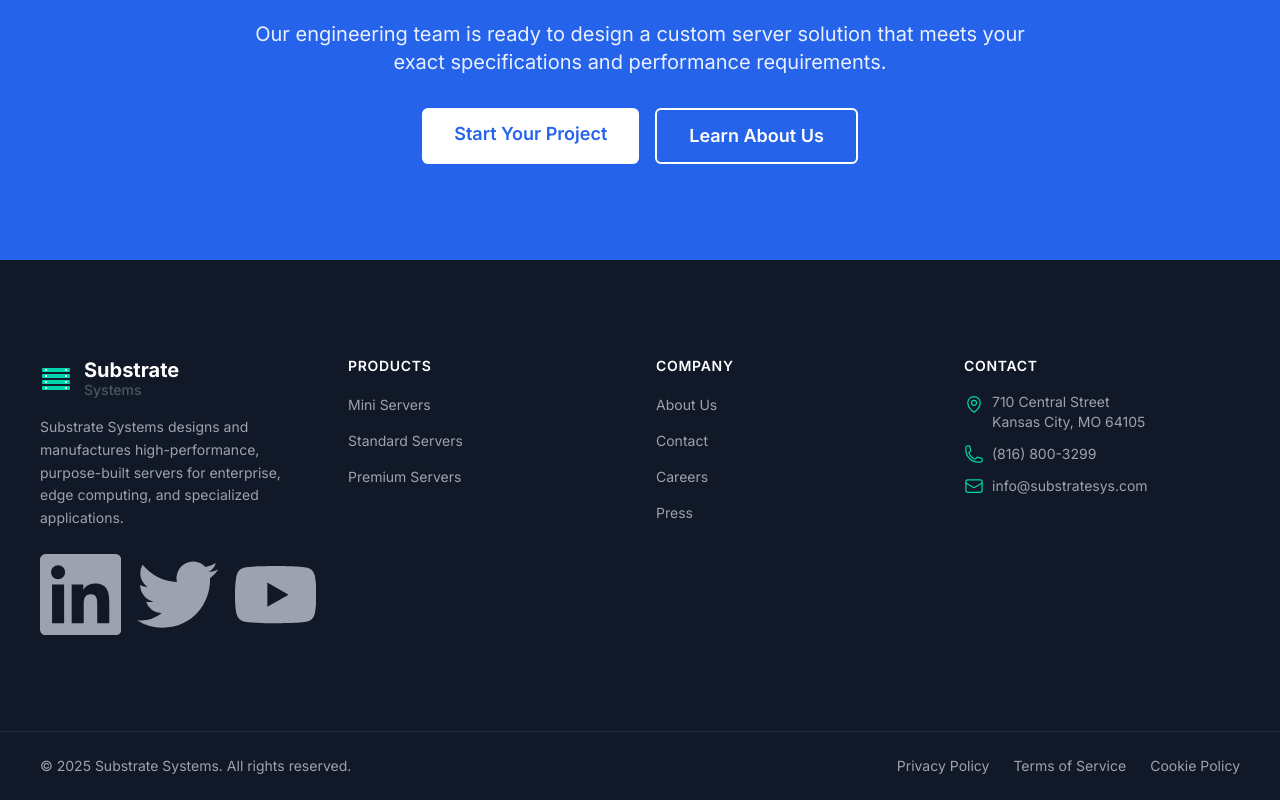
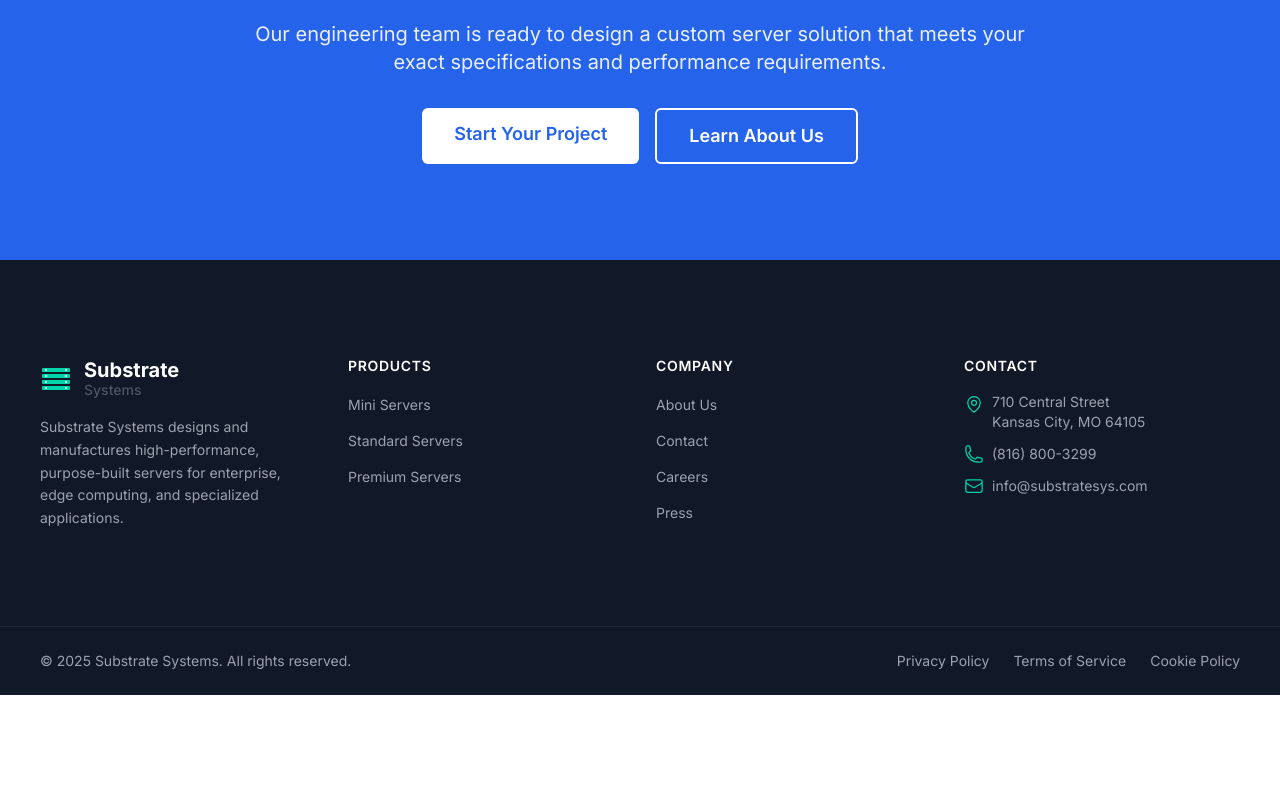
Before and after one commit to skeeeon/substratesys, a Nuxt app: page / in a window 1280 px wide. Shown: the part 2783-3583 px from the top of the page. After the commit the page ends 3478 px from the top, so only its background shows below. Built offline with nearby package versions, Linux system fonts and the light colour scheme.

Commit message:
minor updates

```diff
--- a/components/layout/AppFooter.vue
+++ b/components/layout/AppFooter.vue
@@ -10,21 +10,6 @@
           <p class="mt-4 text-gray-400 text-sm leading-relaxed">
             {{ company.description }}
           </p>
-
-          <!-- Social Links -->
-          <div class="mt-6 flex space-x-4">
-            <a
-              v-for="(url, platform) in company.socialMedia"
-              :key="platform"
-              :href="url"
-              :aria-label="`Follow us on ${platform}`"
-              class="text-gray-400 hover:text-substrate-accent transition-colors"
-              target="_blank"
-              rel="noopener noreferrer"
-            >
-              <AppIcon :name="platform" size="lg" />
-            </a>
-          </div>
         </div>
 
         <!-- Products -->
```
